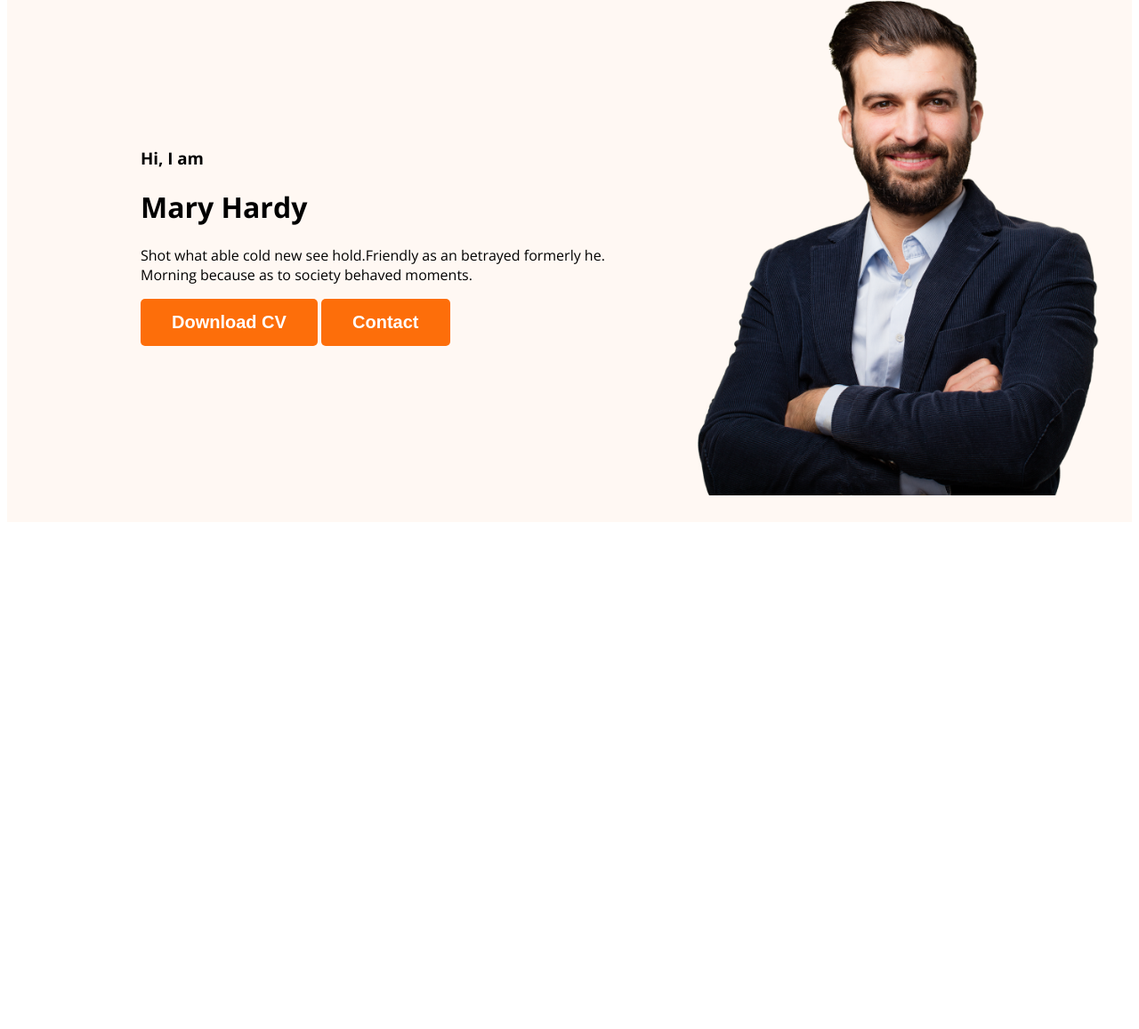
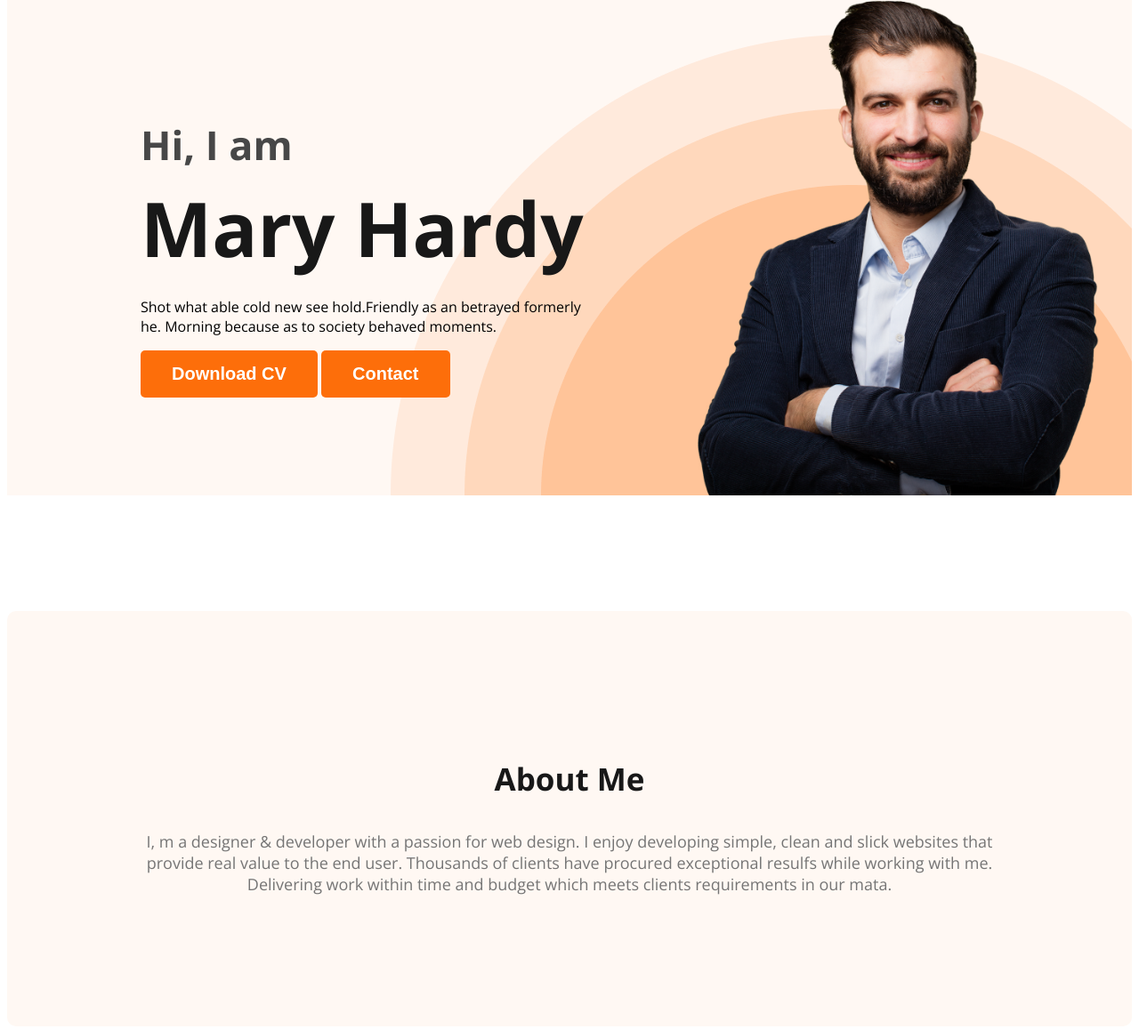
Before and after one commit to rhmhasan/web-developer-portfolio, a plain HTML site: page index.html in a window 1280 px wide. Shown: the part 211-1368 px from the top of the page at 89% size. Before the commit the page ends 806 px from the top, so only its background shows below. Drawn offline with nearby package versions, Linux system fonts and the light colour scheme.

Commit message:
created about section

```diff
--- a/index.html
+++ b/index.html
@@ -24,7 +24,7 @@
             <div class="banner-content">
                 <h3 class="banner-welcom-text">Hi, I  am</h3>
                 <h1 class="banner-title" >Mary Hardy</h1>
-                <p>Shot what able cold new see hold.Friendly as an betrayed formerly he. Morning because as to society behaved moments.</p>
+                <p class="banner-description">Shot what able cold new see hold.Friendly as an betrayed formerly he. Morning because as to society behaved moments.</p>
                 <button class="btn-primary">Download CV</button>
                 <button class="btn-primary">Contact</button>
 
@@ -35,7 +35,10 @@
     </header>
 
     <main>
-
+        <section class="about">
+            <h3 class="section-title">About Me</h3>
+            <p class="section-description">I, m a designer & developer with a passion for web design. I enjoy developing simple, clean and slick websites that provide real value to the end user. Thousands of clients have procured exceptional resulfs while working with me. Delivering work within time and budget which meets clients requirements in our mata.</p>
+        </section>
     </main>
 
     <footer>
--- a/style/portfolio.css
+++ b/style/portfolio.css
@@ -16,6 +16,20 @@ body{
     font-size: 20px;
     font-weight: 700;
     padding: 15px 35px;
+}
+
+.section-title{
+    color: #181818;
+    text-align: center;
+    font-size: 35px;
+    font-weight: 700;
+}
+
+.section-description{
+    color: #757575;
+    text-align: center;
+    font-size: 18px;
+    font-weight: 400;
 }
 
 /* Nav Related Style */
@@ -51,15 +65,54 @@ nav a{
 
 .header {
     background-color: #FFF8F3;
+    background-image: url(../images/header_bg.png);
+    background-repeat: no-repeat;
+    background-position: right bottom;
 }
 
 .banner {
-    padding: 30px 30px 30px 150px;
+    padding: 30px 30px 0px 150px;
     display: flex;
     align-items: center;
+    justify-content: space-between;
+}
+
+.banner-content {
+    max-width: 500px;
 }
 
 .banner .profile-pic {
     width: 500px;
 
 }
+.banner-welcom-text {
+    color: #474747;
+    font-size: 45px;
+    font-weight: 600;
+    margin-bottom: 0;
+
+}
+
+.banner-title {
+    color: #181818;
+    font-size: 85px;
+    font-weight: 700;
+    margin-top: 5px;
+    margin-bottom: 20px;
+    line-height: normal;
+}
+
+.banner-description {
+    margin-top: 0;
+}
+
+/* Main section Style */
+
+/* About section style */
+
+.about{
+    padding: 130px;
+    border-radius: 10px;
+    background: #FFF8F3;
+    margin: 130px 0;
+}
```
